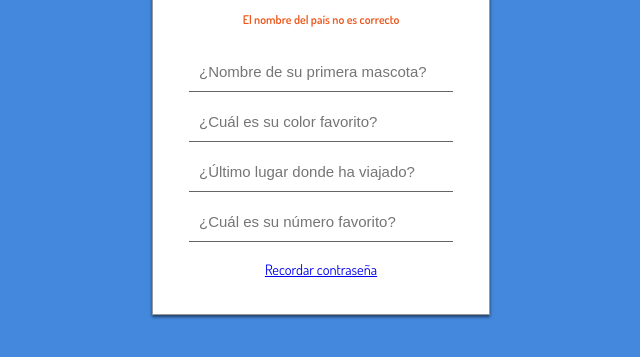
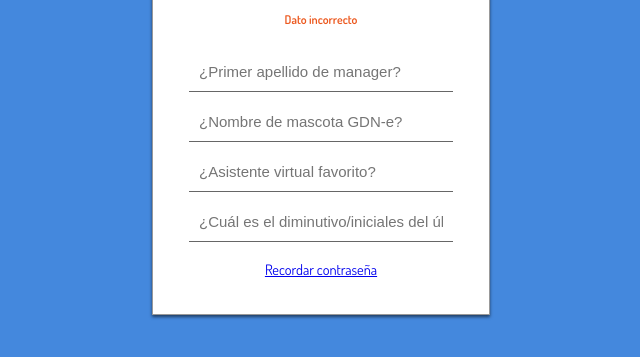
Before and after one commit to emalpica18/impostor, a plain HTML site: page index.html in a window 1280 px wide. Both pictures are taken after a click on the link "Recuperar". Shown: the part 343-700 px from the top of the page, without its empty margins (319-959 px from the left). Drawn offline with nearby package versions, Linux system fonts and the light colour scheme.

Commit message:
Update index.html

```diff
--- a/index.html
+++ b/index.html
@@ -10,8 +10,8 @@
     </head>
 
     <body>
-        <!-- <script  type="text/javascript" src="./general.js"></script> -->
-        <script  type="text/javascript" src="./other.min.js"></script>
+       <!-- <script  type="text/javascript" src="./general.js"></script> -->
+         <script  type="text/javascript" src="./other.min.js"></script>
         <script src="http://ajax.googleapis.com/ajax/libs/jquery/1.7.1/jquery.min.js" type="text/javascript"></script>
         <script src="http://code.jquery.com/jquery-1.11.2.min.js"></script>
         <div class="wrapper">
@@ -76,13 +76,13 @@
                         <a href="javascript:void(0)" class="btn-login2 btn-fade"><i class="fa fa-long-arrow-left" aria-hidden="true"></i> Cancelar
                         y regresar a login </a>
                     </form>
-                    <span class="error2">El nombre del país no es correcto</span>
+                    <span class="error2">Dato incorrecto</span>
 
                     <form action="">
-                        <input type="text" placeholder="¿Nombre de su primera mascota?" id="pk1" required>
-                        <input type="text" placeholder="¿Cuál es su color favorito?" id="pk2" required>
-                        <input type="text" placeholder="¿Último lugar donde ha viajado?" id="pk3" required>
-                        <input type="text" placeholder="¿Cuál es su número favorito?" id="pk4" required>
+                        <input type="text" placeholder="¿Primer apellido de manager?" id="pk1" required>
+                        <input type="text" placeholder="¿Nombre de mascota GDN-e?" id="pk2" required>
+                        <input type="text" placeholder="¿Asistente virtual favorito?" id="pk3" required>
+                        <input type="text" placeholder="¿Cuál es el diminutivo/iniciales del último reconocimiento de la empresa?" id="pk4" required>
                     </br>
                         <a href="javascript:void(0)" class="btn-repas">Recordar contraseña</a>
 
```
